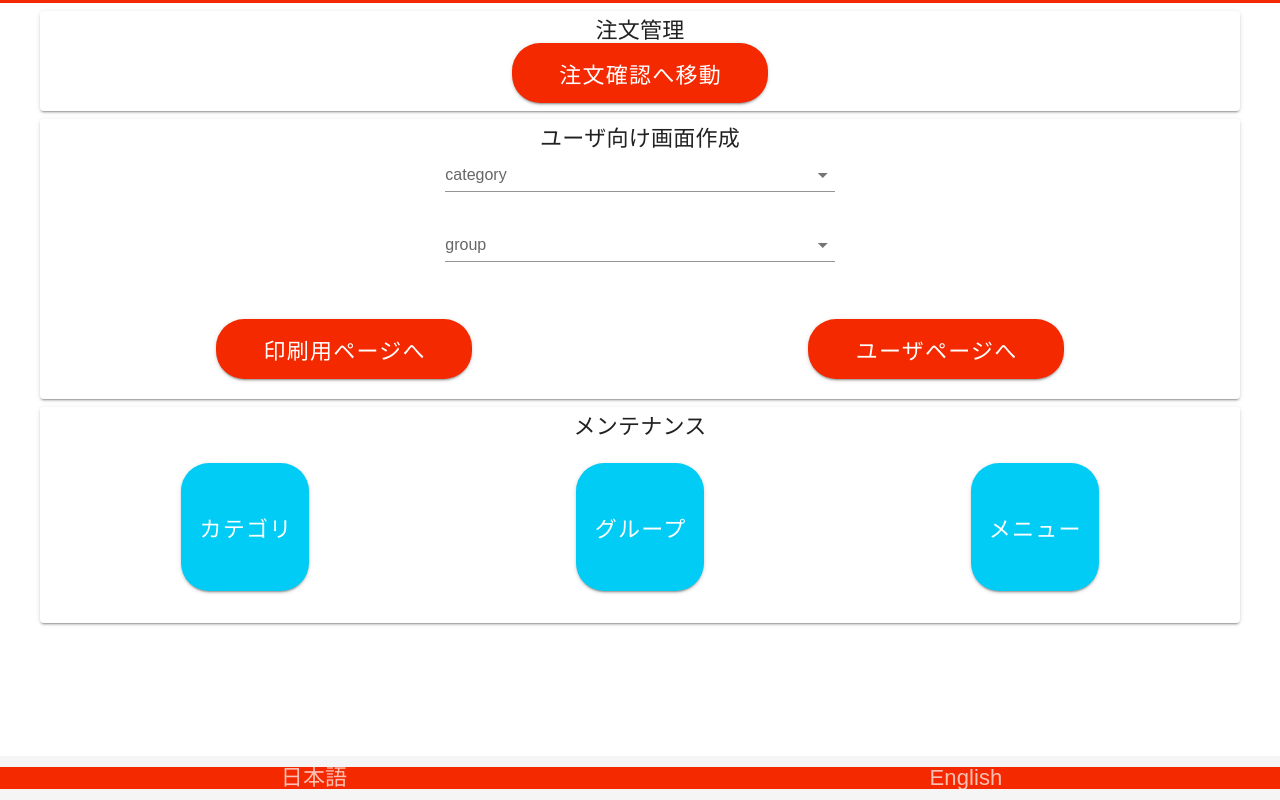
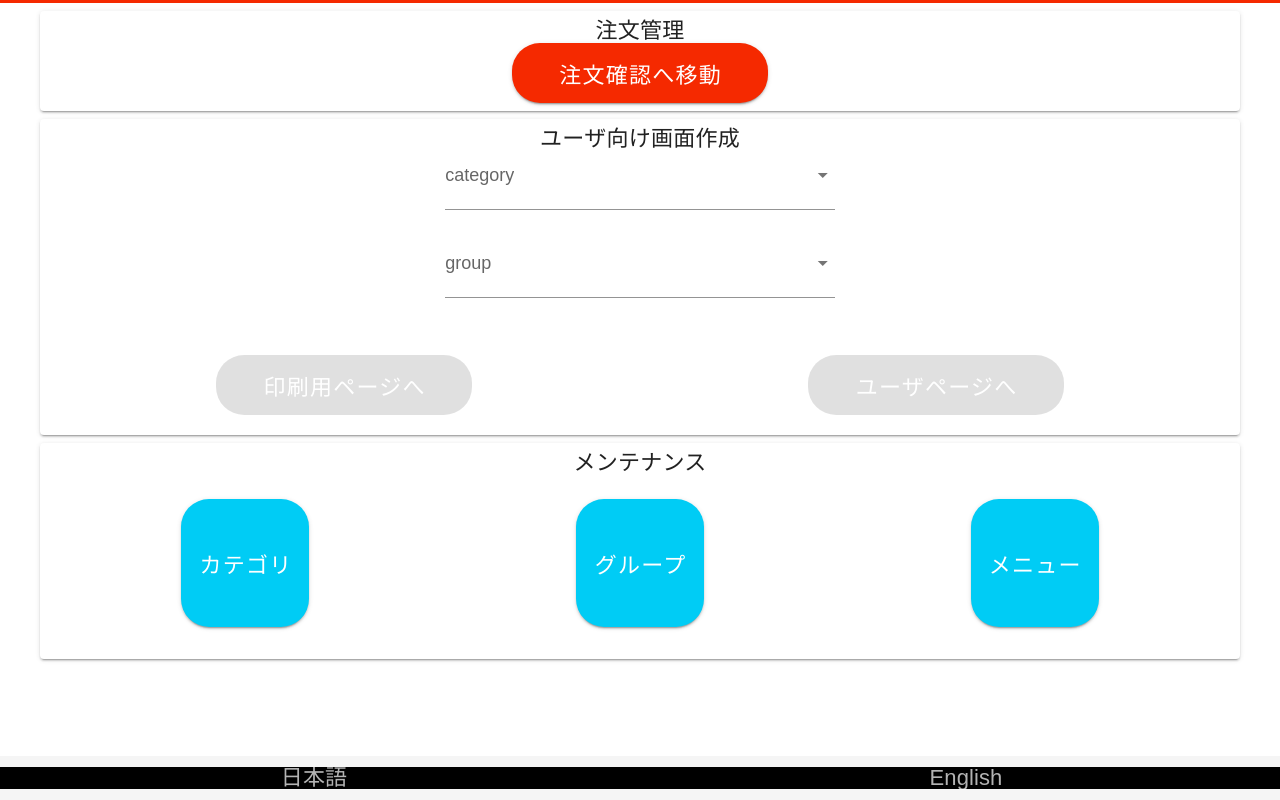
Before and after one commit to kotaro-okamoto/order-system-app, a Vue app: page / in a window 1280 px wide. Built offline with nearby package versions, Linux system fonts and the light colour scheme; no server answers; the database is empty.

Commit message:
0729_isDisable追加

```diff
--- a/src/components/CommonFooter.vue
+++ b/src/components/CommonFooter.vue
@@ -1,5 +1,5 @@
 <template>
-  <v-card flat tile width="100%" class="text-center" color="#F52900" dark>
+  <v-card flat tile width="100%" class="text-center" color="black" dark>
     <v-card-text class="ma-0 pa-0">
       <v-container class="ma-0 pa-0" fluid>
         <v-row>
--- a/src/components/Order.vue
+++ b/src/components/Order.vue
@@ -90,9 +90,10 @@ sendOrder"
       </div>
     </div>
     <v-footer app padless min-height="44px" color="white">
-      <v-container fluid class="ma-0 pa-0" v-if="!isSelectedMenusEmpty">
+      <v-container fluid class="ma-0 pa-0">
         <v-row>
           <v-col cols="12" class="my-2 mx-0 pa-0">
+            <transition name="fav" mode="out-in">
               <v-btn
                 height="60px"
                 width="16rem"
@@ -101,7 +102,9 @@ sendOrder"
                 dark
                 @click="switchDrawerShow()"
                 class="ma-0 pa-0"
+                v-show="!isSelectedMenusEmpty"
               >{{$t("Check")}}</v-btn>
+            </transition>
           </v-col>
         </v-row>
       </v-container>
@@ -262,6 +265,16 @@ export default {
 
 <!-- Add "scoped" attribute to limit CSS to this component only -->
 <style scoped>
+.fav-enter-active,
+.fav-leave-active {
+  transition: all 0.1s ease;
+}
+.fav-enter,
+.fav-leave-to {
+  opacity: 0;
+  transform: translateY(30px);
+}
+
 .v-expansion-panel-content {
   margin: 0;
   padding: 0;
--- a/src/components/Top.vue
+++ b/src/components/Top.vue
@@ -74,11 +74,11 @@
             <v-row justify="center">
               <v-col cols="12" xs="12" sm="6" md="6" lg="6" xl="6" class="pa-0 mx-0 my-3">
                 <v-btn
+                v-bind:disabled="isDisabled"
                   height="60px"
                   width="16rem"
                   color="#F52900"
                   rounded
-                  dark
                   :to="{name: 'qrPrint',
                     query: {
                     category: this.selectedCategory.name,
@@ -89,11 +89,11 @@
               </v-col>
               <v-col cols="12" xs="12" sm="6" md="6" lg="6" xl="6" class="pa-0 mx-0 my-3">
                 <v-btn
+                  v-bind:disabled="isDisabled"
                   height="60px"
                   width="16rem"
                   color="#F52900"
                   rounded
-                  dark
                   target="_blank"
                   :to="{name: 'order',
                     query: {
@@ -179,12 +179,25 @@ export default {
   mixins: [utilsMixin],
   data() {
     return {
+      isDisabled: true,
       selectedCategory: "",
       selectedGroupList: [],
       selectedGroup: "",
       groupedGroupList: [],
       category: []
     };
+  },
+  watch: {
+    selectedCategory: function(){
+      this.selectedGroup=""
+    },
+    selectedGroup: function() {
+      if (!this.selectedCategory || !this.selectedGroup) {
+        this.isDisabled = true;
+      }else{
+        this.isDisabled = false;
+      }
+    }
   },
   created() {
     this.getCategoryDb();
@@ -233,8 +246,17 @@ export default {
 
 <!-- Add "scoped" attribute to limit CSS to this component only -->
 <style>
+.top .v-btn__content {
+  color: white;
+}
+
 .top .v-select__selections {
+  height: 50px;
   line-height: 30px;
+}
+
+.top .v-label {
+  font-size: 18px;
 }
 </style>
 
```
Lines whose indentation alone changed are shown as unchanged.
